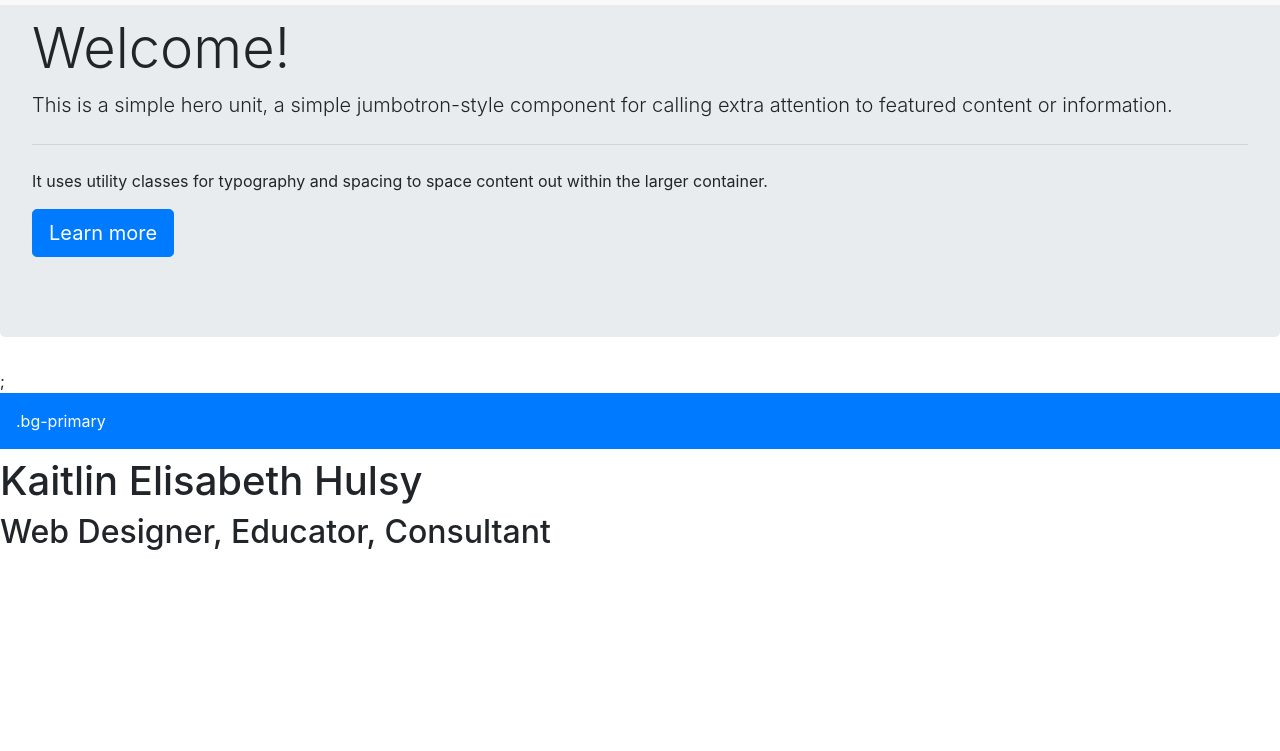
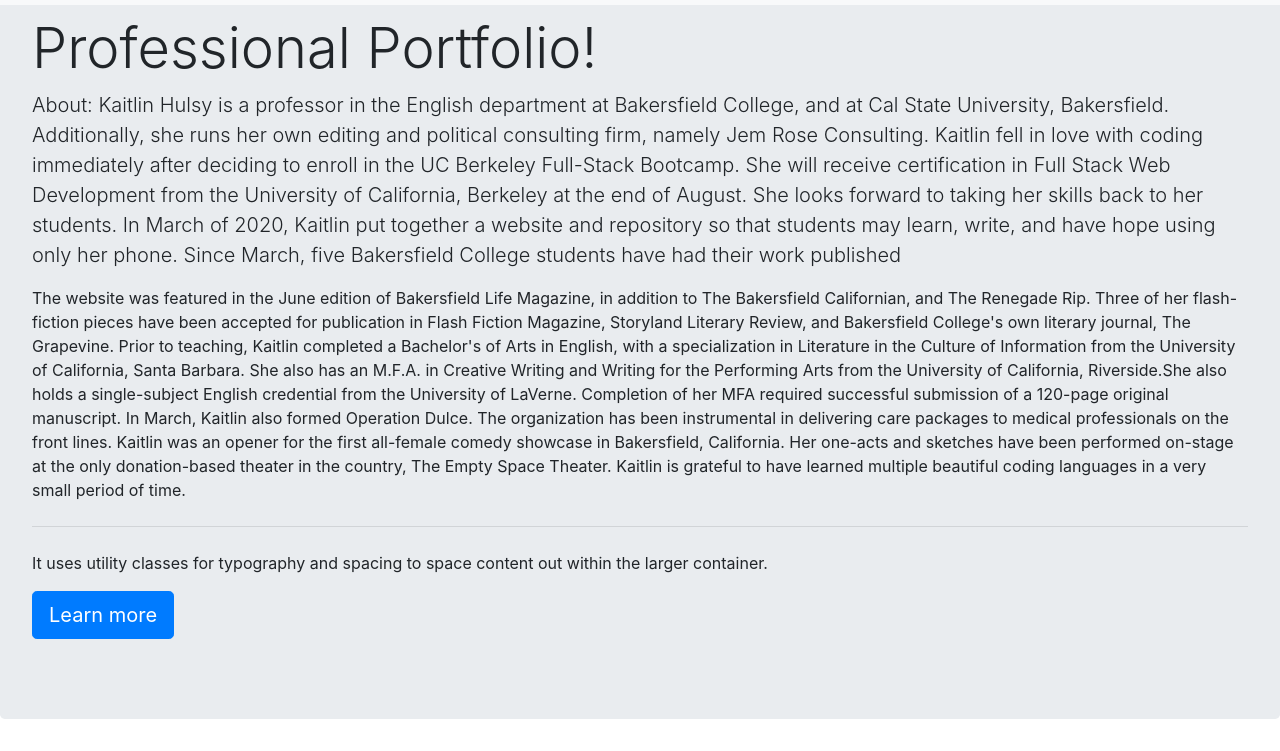
Before and after one commit to KHulsy/second_portfolio, a website: page index.html in a window 1280 px wide. Shown: the part 49-800 px from the top of the page. Drawn offline with nearby package versions, Linux system fonts and the light colour scheme; a web font is replaced by a local one.

Commit message:
Update index.html
Bio

```diff
--- a/index.html
+++ b/index.html
@@ -10,12 +10,19 @@
     <meta charset="utf-8">
     <meta name="viewport" content="width=device-width, initial-scale=1, shrink-to-fit=no">
     <div class="jumbotron">
-  <h1 class="display-4">Welcome!</h1>
-  <p class="lead">This is a simple hero unit, a simple jumbotron-style component for calling extra attention to featured content or information.</p>
-  <hr class="my-4">
+  <h1 class="display-4">Professional Portfolio!</h1>
+  <p class="lead">About: Kaitlin Hulsy is a professor in the English department at Bakersfield College, and at Cal State University, Bakersfield. Additionally, she runs her own editing and political consulting firm, namely Jem Rose Consulting.
+      Kaitlin fell in love with coding immediately after deciding to enroll in the UC Berkeley Full-Stack Bootcamp. She will receive certification in Full Stack Web Development from the University of California, Berkeley at the end of August. She looks forward to taking her skills back to her students. In March of 2020, Kaitlin put together a website and repository so that students may learn, write, and have hope using only her phone. Since March, five Bakersfield College students have had their work published </p>
+      The website was featured in the June edition of Bakersfield Life Magazine, in addition to The Bakersfield Californian, and The Renegade Rip. Three of her flash-fiction pieces have been accepted for publication
+      in Flash Fiction Magazine, Storyland Literary Review, and Bakersfield College's own literary journal, The Grapevine. Prior to teaching, Kaitlin completed a Bachelor's of Arts in English, with a specialization in Literature in the Culture of Information
+      from the University of California, Santa Barbara. She also has an M.F.A. in Creative Writing and Writing for the Performing Arts from the University of California, Riverside.She
+      also holds a single-subject English credential from the University of LaVerne. Completion of her MFA required successful submission of a 120-page original manuscript. In March, Kaitlin also formed Operation Dulce. The organization has been instrumental in delivering
+      care packages to medical professionals on the front lines. Kaitlin was an opener for the first all-female comedy showcase in Bakersfield, California. Her one-acts and sketches have been performed
+      on-stage at the only donation-based theater in the country, The Empty Space Theater. Kaitlin is grateful to have learned multiple beautiful coding languages in a very small period of time.
+      <hr class="my-4"She hopes to one day use her new-found powers for good.<p>
   <p>It uses utility classes for typography and spacing to space content out within the larger container.</p>
   <p class="lead">
-    <a class="btn btn-primary btn-lg" href="#" role="button">Learn more</a>
+    <a class="btn btn-primary btn-lg" href="#" role="button">Learn more</a
   </p>
 </div>
     <!-- Bootstrap CSS -->
```
